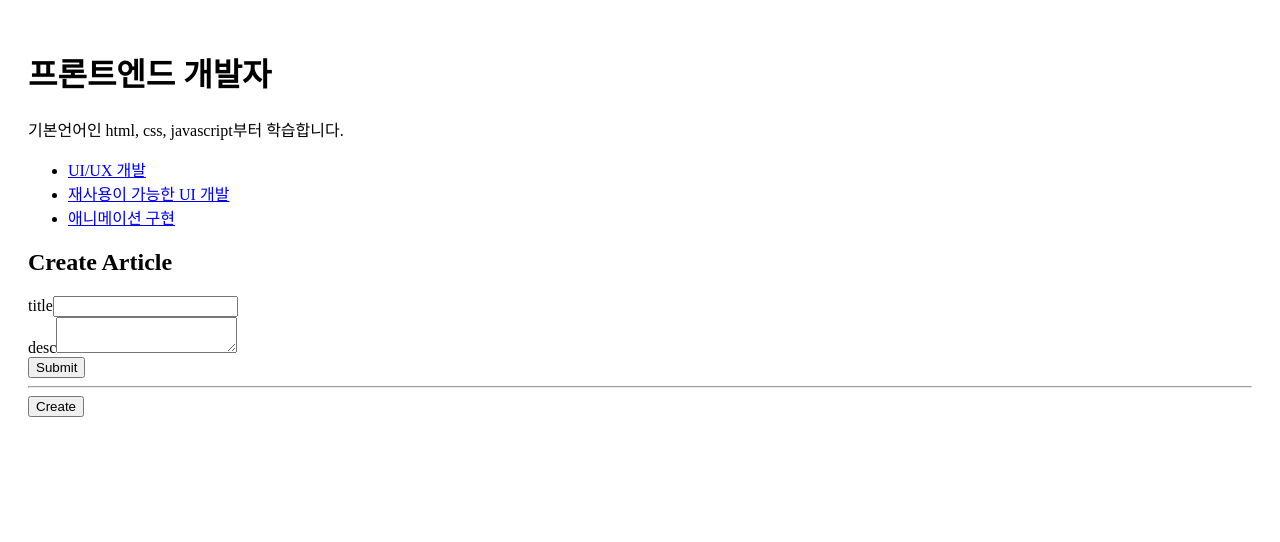
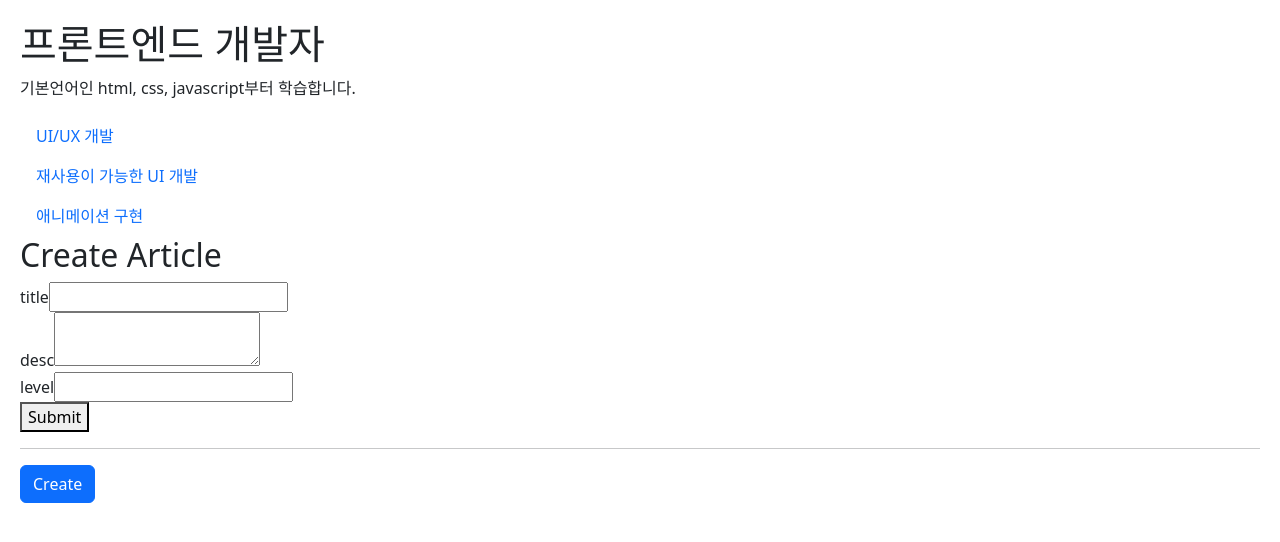
Before and after one commit to ckck912ck-lang/estfe13_react-basic, a React (Vite) app: page / in a window 1280 px wide. Both pictures are taken after a click on the button "Create". Shown: the top 542 px of the page. Built offline with nearby package versions, Linux system fonts and the light colour scheme.

Commit message:
feat: Integrate ArticleForm component for article creation and updates; enhance UI with Bootstrap styles

```diff
--- a/index.html
+++ b/index.html
@@ -5,6 +5,12 @@
     <link rel="icon" type="image/svg+xml" href="/favicon.svg" />
     <meta name="viewport" content="width=device-width, initial-scale=1.0" />
     <title>react-basic</title>
+    <link
+      href="https://cdn.jsdelivr.net/npm/bootstrap@5.3.8/dist/css/bootstrap.min.css"
+      rel="stylesheet"
+      integrity="sha384-sRIl4kxILFvY47J16cr9ZwB07vP4J8+LH7qKQnuqkuIAvNWLzeN8tE5YBujZqJLB"
+      crossorigin="anonymous"
+    />
   </head>
   <body>
     <div id="root"></div>
--- a/src/App.jsx
+++ b/src/App.jsx
@@ -2,10 +2,10 @@ import "./App.css";
 import Myheader from "./components/Myheader";
 import Nav from "./components/Nav";
 import MyArticle from "./components/MyArticle";
+import { useState, useCallback, useMemo } from "react";
 import Controls from "./components/controls";
 import CreateArticle from "./components/createArticle";
 import UpdateArticle from "./components/UpdateArticle";
-import { useState, useCallback, useMemo } from "react";
 import { v4 as uuidv4 } from "uuid";
 
 function App() {
@@ -17,16 +17,23 @@ function App() {
     desc: "기본언어인 html, css, javascript부터 학습합니다.",
   });
   const [content, setContent] = useState([
-    { id: "1", title: "UI/UX 개발", desc: "사용자 경험을 고려한 직관적이고 반응성 높은 화면 구현" },
+    {
+      id: "1",
+      title: "UI/UX 개발",
+      desc: "사용자 경험을 고려한 직관적이고 반응성 높은 화면 구현",
+      level: 1,
+    },
     {
       id: "2",
       title: "재사용이 가능한 UI 개발",
       desc: "컴포넌트 기반으로 동일한 UI를 효율적으로 재사용 가능",
+      level: 2,
     },
     {
       id: "3",
       title: "애니메이션 구현",
       desc: "상태 변화에 따른 자연스럽고 동적인 화면 효과 구현",
+      level: 3,
     },
   ]);
   // const [maxId, setMaxid] = useState(3);
@@ -35,60 +42,32 @@ function App() {
 
   let _title = null;
   let _desc = null;
+  let _level = null;
   let _article = null;
 
   const selectedArticle = useMemo(() => content.find(item => item.id === id), [content, id]);
 
   const handleDelete = () => {
-    if (window.confirm("정말 삭제할까요?")) {
+    if (window.confirm("정말 삭제할까요")) {
       setContent(prev => prev.filter(item => item.id !== id));
+    }
     setMode("welcome");
-    } else {
-      setMode("welcome");
-    }
   };
-
-  if (mode === "welcome") {
-    _title = welcome.title;
-    _desc = welcome.desc;
-    _article = <MyArticle title={_title} desc={_desc} />;
-  } else if (mode === "read") {
-    if (selectedArticle) {
-      _title = selectedArticle.title;
-      _desc = selectedArticle.desc;
-    }
-    _article = (
-      <MyArticle
-        title={_title}
-        desc={_desc}
-        onChangeMode={() => {
-          setMode("update");
-        }}
-        onDelete={handleDelete}
-      />
-    );
-  } else if (mode === "create") {
-    _article = (
-      <CreateArticle
-        onSubmit={(_title, _desc) => {
+  const handleSubmitCreate = (_title, _desc, _level) => {
     const newId = uuidv4();
 
-          let _contents = content.concat({ id: newId, title: _title, desc: _desc });
+    let _contents = content.concat({
+      id: newId,
+      title: _title,
+      desc: _desc,
+      level: _level,
+    });
     setContent(_contents);
     // setMaxid(newId);
     setId(newId);
     setMode("read");
-        }}
-      />
-    );
-  } else if (mode === "update") {
-    if (!selectedArticle) return null;
-
-    _article = (
-      <UpdateArticle
-        title={selectedArticle.title}
-        desc={selectedArticle.desc}
-        onSubmit={(_title, _desc) => {
+  };
+  const handleSubmitUpdate = (_title, _desc, _level) => {
     setContent(prev =>
       prev.map(p =>
         p.id === id
@@ -96,26 +75,46 @@ function App() {
               ...p,
               title: _title,
               desc: _desc,
+              level: _level,
             }
           : p,
       ),
     );
     setMode("read");
+  };
+
+  const renderArticle = () => {
+    switch (mode) {
+      case "read":
+        return (
+          <MyArticle
+            title={selectedArticle?.title ?? welcome.title}
+            desc={selectedArticle?.desc ?? welcome.desc}
+            level={selectedArticle?.level ?? welcome.level}
+            onChangeMode={() => {
+              setMode("update");
             }}
+            onDelete={handleDelete}
           />
         );
+
+      case "create":
+        return <CreateArticle onSubmit={handleSubmitCreate} />;
+
+      case "update":
+        return (
+          <UpdateArticle
+            title={selectedArticle.title}
+            desc={selectedArticle.desc}
+            level={selectedArticle.level}
+            onSubmit={handleSubmitUpdate}
+          />
+        );
+
+      default: //welcome
+        return <MyArticle title={welcome.title} desc={welcome.desc} />;
     }
-
-  /*
-    setTodos(prevTodos => {
-    // ✅ 올바른 방법: 새로운 state로 교체
-      return [...prevTodos, createTodo()];
-    });
-
-    setTodos(prevTodos =>
-      {...prevTodos, title:뉴제목, desc:뉴설명};
-    );
-  */
+  };
 
   const handleChangeMode = useCallback(_id => {
     console.log(_id);
@@ -133,19 +132,8 @@ function App() {
           setMode("welcome");
         }}
       />
-      {/* <header>
-        <h1
-          className="logo"
-          onClick={() => {
-            setMode("welcome");
-          }}
-        >
-          {subject.title}
-        </h1>
-        <p>{subject.desc}</p>
-      </header> */}
-      <Nav data={content} onChangeMode={handleChangeMode} />
-      {_article}
+      <Nav data={content} id={id} onChangeMode={handleChangeMode} />
+      {renderArticle()}
       <hr />
       <Controls
         onChangeMode={() => {
--- /dev/null
+++ b/src/components/ArticleForm.jsx
@@ -0,0 +1,50 @@
+import { useState } from "react";
+
+function ArticleForm({ initTitle = "", initDesc = "", initLevel = "", onSubmit }) {
+  const [content, setContent] = useState({
+    title: initTitle,
+    desc: initDesc,
+    level: initLevel,
+  });
+
+  const handleChange = e => {
+    const { name, value } = e.target;
+    setContent(prev => {
+      return {
+        ...prev,
+        [name]: value,
+      };
+    });
+  };
+
+  return (
+    <form
+      action=""
+      onSubmit={e => {
+        e.preventDefault();
+        onSubmit(content.title, content.desc, content.level);
+      }}
+    >
+      <div>
+        <label htmlFor="title">title</label>
+        <input type="text" name="title" id="title" value={content.title} onChange={handleChange} />
+      </div>
+      <div>
+        <label htmlFor="desc">desc</label>
+        <textarea name="desc" id="desc" value={content.desc} onChange={handleChange}></textarea>
+      </div>
+      <div>
+        <label htmlFor="level">level</label>
+        <input
+          type="number"
+          name="level"
+          id="level"
+          value={content.level}
+          onChange={handleChange}
+        />
+      </div>
+      <button>Submit</button>
+    </form>
+  );
+}
+export default ArticleForm;
--- a/src/components/MyArticle.jsx
+++ b/src/components/MyArticle.jsx
@@ -1,30 +1,25 @@
-//MyArticle 컴포넌트
-function MyArticle({ title, desc, onChangeMode, onDelete }) {
+function MyArticle({ title, desc, level, onChangeMode, onDelete }) {
   console.log("MyArticle render");
   return (
-    <section>
-      <article>
-        <h2>{title}</h2>
-        <p>{desc}</p>
+    <section className="card mt-3 mb-3">
+      <article className="card-body">
+        <h2 className="card-title">{title}</h2>
+        <p className="card-text">{desc}</p>
+        {level && <p>난이도:{level}</p>}
       </article>
-      {onChangeMode && <button onClick={onChangeMode}>수정</button>}
-      {onDelete && <button onClick={onDelete}>삭제</button>}
-      {/* <button
-        onClick={() => {
-          onChangeMode();
-        }}
-      >
-        수정
-      </button>
-      <button
-        onClick={() => {
-          onDelete();
-        }}
-      >
-        삭제
-      </button> */}
+      <div className="d-flex justify-content-end p-3 gap-1">
+        {onChangeMode && (
+          <button className="btn btn-secondary btn-sm" onClick={onChangeMode}>
+            수정
+          </button>
+        )}
+        {onDelete && (
+          <button className="btn btn-danger btn-sm" onClick={onDelete}>
+            삭제
+          </button>
+        )}
+      </div>
     </section>
   );
 }
-
 export default MyArticle;
--- a/src/components/Myheader.jsx
+++ b/src/components/Myheader.jsx
@@ -15,5 +15,4 @@ function Myheader({ title, desc, onChangeMode }) {
     </header>
   );
 }
-
 export default Myheader;
--- a/src/components/Nav.jsx
+++ b/src/components/Nav.jsx
@@ -1,18 +1,18 @@
 //Nav 컴포넌트
 import { memo } from "react";
-/* memo : 이전 props와 현재 props를 비교해서  변경이 없으면 렌더링을 건너뛴다. */
 
-const Nav = memo(function Nav({ data, onChangeMode }) {
+const Nav = memo(function Nav({ id, data, onChangeMode }) {
   console.log("Nav render");
   const lists = data.map(d => (
-    <li key={d.id}>
+    <li key={d.id} className="nav-item">
       <a
         href={`/${d.id}`}
-        data-id={d.id}
+        className={`nav-link ${d.id === id ? "active" : ""}`}
+        // data-id={d.id}
         onClick={e => {
           // console.log(e.target.dataset.id);
           e.preventDefault();
-          onChangeMode(e.target.dataset.id);
+          onChangeMode(d.id);
         }}
       >
         {d.title}
@@ -23,9 +23,8 @@ const Nav = memo(function Nav({ data, onChangeMode }) {
 
   return (
     <nav>
-      <ul>{lists}</ul>
+      <ul className="nav flex-column nav-pills">{lists}</ul>
     </nav>
   );
 });
-
 export default Nav;
--- a/src/components/UpdateArticle.jsx
+++ b/src/components/UpdateArticle.jsx
@@ -1,60 +1,13 @@
-import { useState } from "react";
+import ArticleForm from "./ArticleForm";
 
-function UpdateArticle({ title, desc, onSubmit }) {
+function UpdateArticle({ title, desc, level, onSubmit }) {
   console.log("UpdateArticle render");
-  const [content, setContent] = useState({
-    title: title,
-    desc: desc,
-  });
-
-  // const [newTitle, setNewTitle] = useState(title);
-  // const [newDesc, setNewDesc] = useState(desc);
-
-  // const handleTitleChange = e => {
-  //   setNewTitle(e.target.value);
-  // };
-  // const handleDescChange = e => {
-  //   setNewDesc(e.target.value);
-  // };
-
-  const handleChange = e => {
-    const { name, value } = e.target;
-    setContent(prev => {
-      return {
-        ...prev,
-        [name]: value,
-      };
-    });
-  };
 
   return (
     <>
       <h2>Update Article</h2>
-      <form
-        action=""
-        onSubmit={e => {
-          e.preventDefault();
-          onSubmit(content.title, content.desc);
-        }}
-      >
-        <div>
-          <label htmlFor="title">title</label>
-          <input
-            type="text"
-            name="title"
-            id="title"
-            value={content.title}
-            onChange={handleChange}
-          />
-        </div>
-        <div>
-          <label htmlFor="desc">desc</label>
-          <textarea name="desc" id="desc" value={content.desc} onChange={handleChange}></textarea>
-        </div>
-        <button>Submit</button>
-      </form>
+      <ArticleForm initTitle={title} initDesc={desc} initLevel={level} onSubmit={onSubmit} />
     </>
   );
 }
-
 export default UpdateArticle;
--- a/src/components/controls.jsx
+++ b/src/components/controls.jsx
@@ -3,6 +3,7 @@ function Controls({ onChangeMode }) {
   return (
     <div className="menu">
       <button
+        className="btn btn-primary"
         onClick={() => {
           onChangeMode();
         }}
--- a/src/components/createArticle.jsx
+++ b/src/components/createArticle.jsx
@@ -1,27 +1,12 @@
+import ArticleForm from "./ArticleForm";
+
 function CreateArticle({ onSubmit }) {
   console.log("CreateArticle render");
   return (
     <>
       <h2>Create Article</h2>
-      <form
-        action=""
-        onSubmit={e => {
-          e.preventDefault();
-          onSubmit(e.target.title.value, e.target.desc.value);
-        }}
-      >
-        <div>
-          <label htmlFor="title">title</label>
-          <input type="text" name="title" id="title" />
-        </div>
-        <div>
-          <label htmlFor="desc">desc</label>
-          <textarea name="desc" id="desc"></textarea>
-        </div>
-        <button>Submit</button>
-      </form>
+      <ArticleForm onSubmit={onSubmit} />
     </>
   );
 }
-
 export default CreateArticle;
```
Lines whose indentation alone changed are shown as unchanged.
